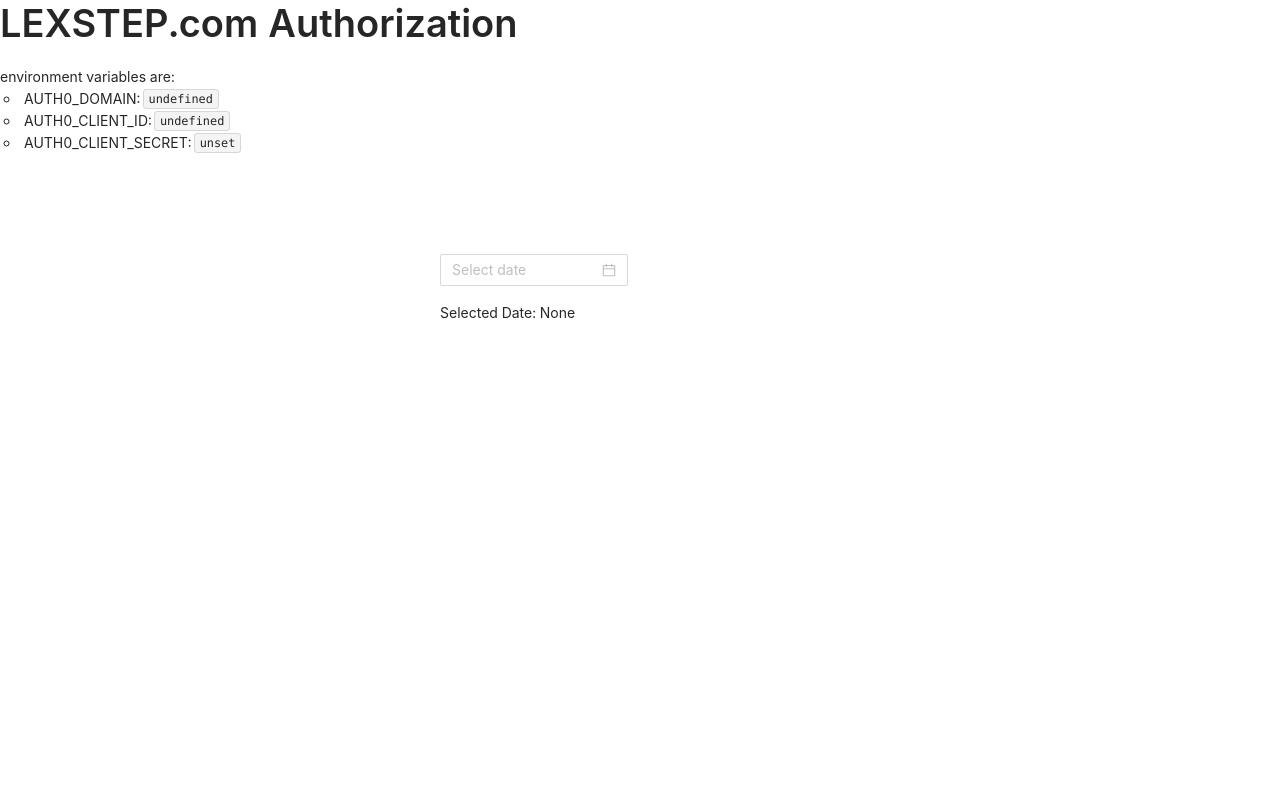
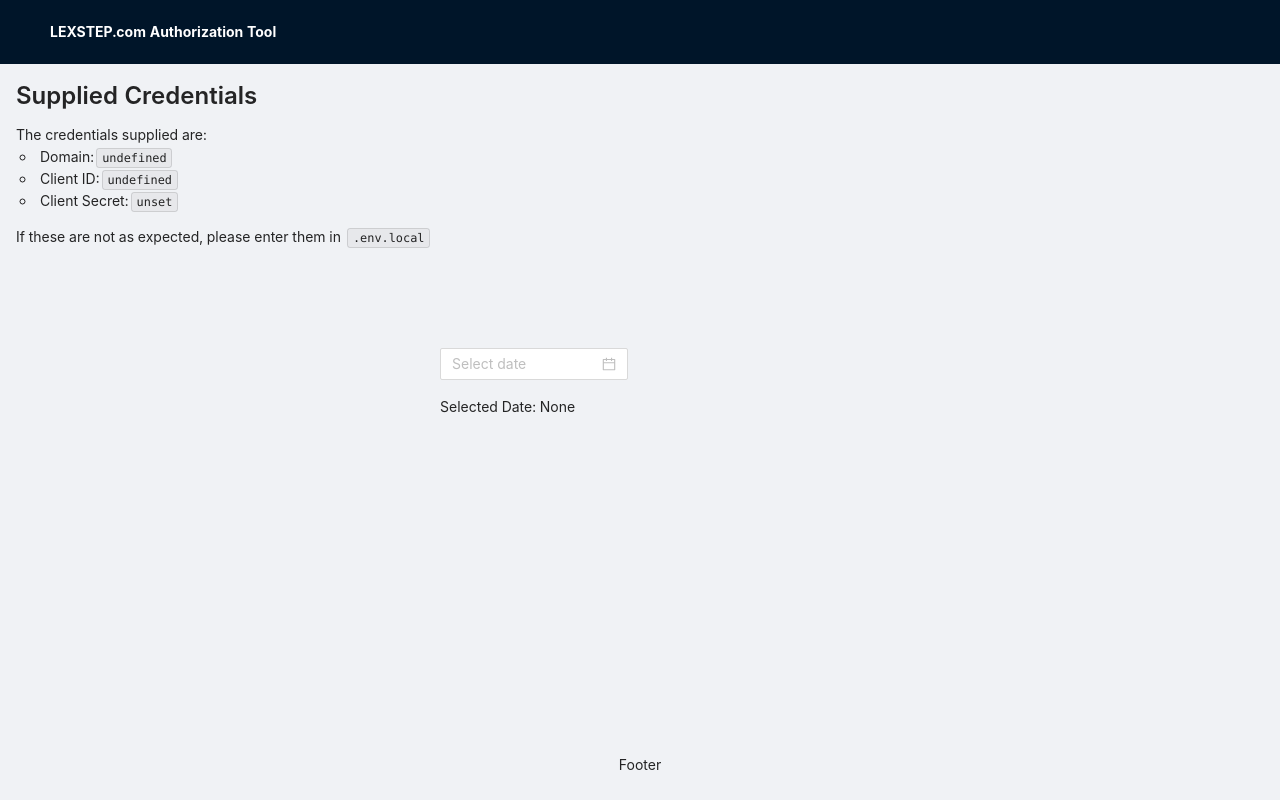
Before and after one commit to LexStep/lexstep-auth-client, a Next.js app: page / in a window 1280 px wide. Built offline with nearby package versions, Linux system fonts and the light colour scheme; no server answers.

Commit message:
feat(Home): prepared for auth0 login

```diff
--- a/pages/_app.tsx
+++ b/pages/_app.tsx
@@ -1,14 +1,33 @@
 import '../styles/antd.less'
 
+import { Layout } from 'antd'
 import React from 'react'
+
+const { Header, Footer, Content } = Layout
 
 interface MyAppProps {
   Component: React.ReactType
   pageProps: any
 }
 
+const CustomLayout: React.FC = ({ children }) => {
+  return (
+    <Layout style={{ display: 'flex', minHeight: '100vh' }}>
+      <Header className="header" style={{ color: '#fff' }}>
+        <strong>LEXSTEP.com Authorization Tool</strong>
+      </Header>
+      <Content style={{ padding: '12pt' }}>{children}</Content>
+      <Footer style={{ textAlign: 'center' }}>Footer</Footer>
+    </Layout>
+  )
+}
+
 const MyApp: React.FC<MyAppProps> = ({ Component, pageProps }) => {
-  return <Component {...pageProps} />
+  return (
+    <CustomLayout>
+      <Component {...pageProps} />
+    </CustomLayout>
+  )
 }
 
 export default MyApp
--- a/pages/index.tsx
+++ b/pages/index.tsx
@@ -17,9 +17,9 @@
 /* eslint-enable prefer-destructuring */
 
 const variables: StringMap = {
-  AUTH0_DOMAIN,
-  AUTH0_CLIENT_ID,
-  AUTH0_CLIENT_SECRET,
+  Domain: AUTH0_DOMAIN,
+  'Client ID': AUTH0_CLIENT_ID,
+  'Client Secret': AUTH0_CLIENT_SECRET,
 }
 
 const Code: React.FC = ({ children }) => <Text code>{children}</Text>
@@ -39,9 +39,9 @@
       </Head>
 
       <main>
-        <Title>LEXSTEP.com Authorization</Title>
+        <Title level={3}>Supplied Credentials</Title>
         <Paragraph>
-          environment variables are:
+          The credentials supplied are:
           <ul>
             {Object.keys(variables).map((key) => (
               <li key={key}>
@@ -49,6 +49,8 @@
               </li>
             ))}
           </ul>
+          If these are not as expected, please enter them in{' '}
+          <Text code>.env.local</Text>
         </Paragraph>
         <Example />
       </main>
```
